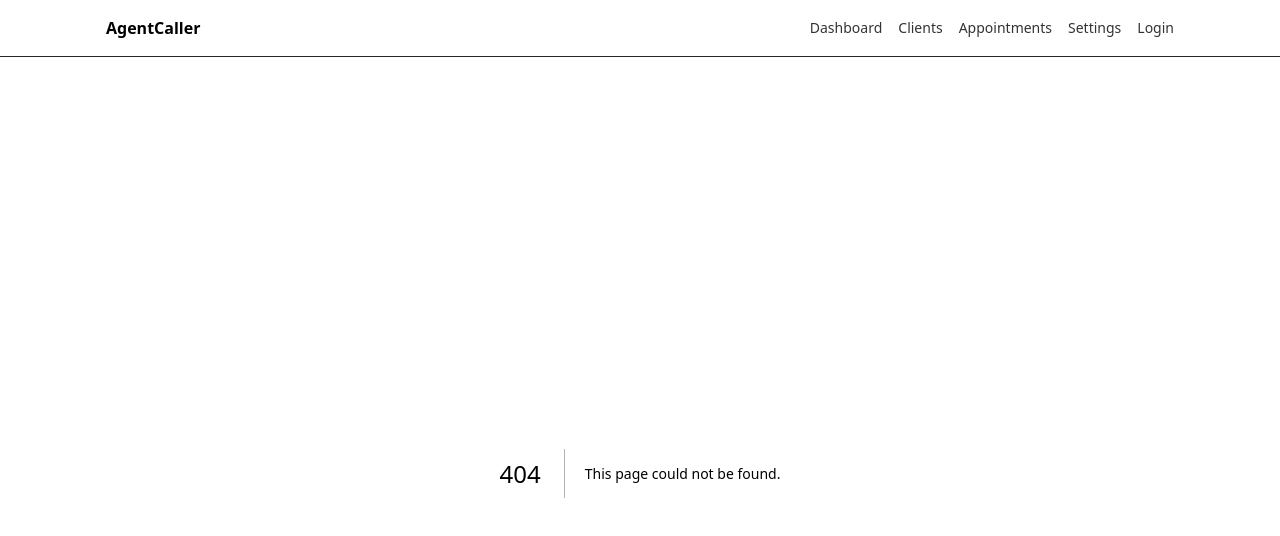
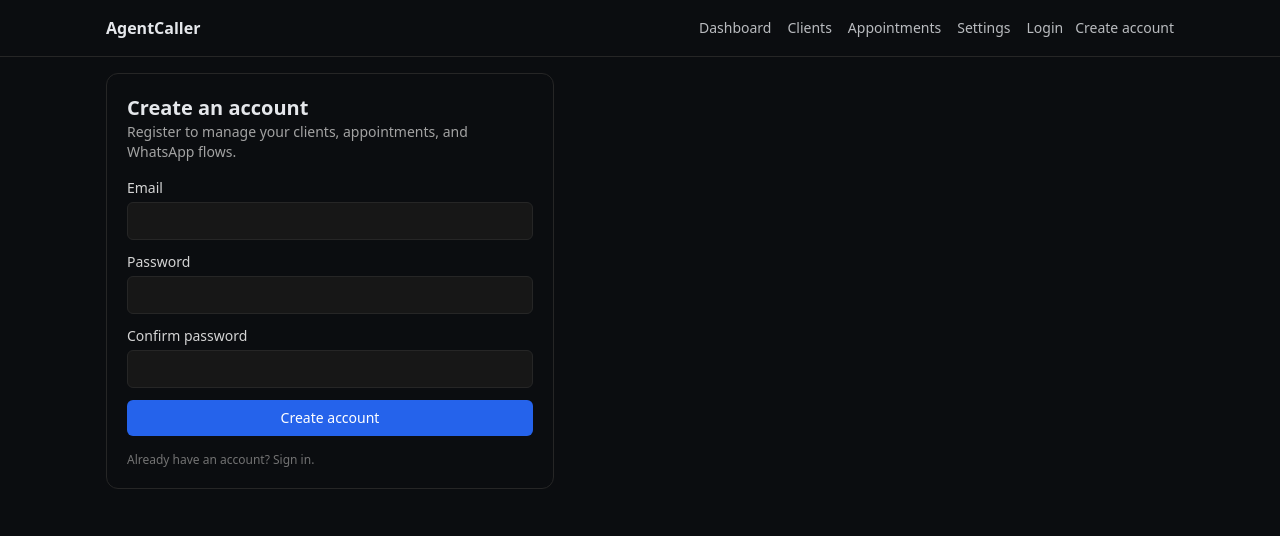
Before and after one commit to breyesr/calleragent, a Next.js app in the folder frontend/: page /register in a window 1280 px wide. Before the commit this address had no page. Shown: the top 536 px of the page. Built offline with nearby package versions, Linux system fonts and the light colour scheme; no server answers.

Commit message:
feat(frontend): add /register page with links from login/header

```diff
--- a/frontend/app/login/page.tsx
+++ b/frontend/app/login/page.tsx
@@ -19,6 +19,7 @@ export default function LoginPage() {
   const [loading, setLoading] = useState(false);
   const [error, setError] = useState<string | null>(null);
   const redirectTo = searchParams?.get("redirectTo") || "/clients";
+  const registered = searchParams?.get("registered") === "1";
 
   const handleSubmit = async (event: FormEvent<HTMLFormElement>) => {
     event.preventDefault();
@@ -94,13 +95,18 @@ export default function LoginPage() {
           Password
           <Input type="password" value={password} onChange={(event) => setPassword(event.target.value)} required autoComplete="current-password" />
         </label>
+        {registered ? <p className="text-sm text-emerald-400">Account created. Please log in.</p> : null}
         {error ? <p className="text-sm text-red-400">{error}</p> : null}
         <Button type="submit" loading={loading} className="w-full">
           Log in
         </Button>
       </form>
       <p className="text-xs text-neutral-500">
-        Need an account? Use the API (or `make backend-shell`) to run `POST /v1/auth/register` once, then log in here.
+        Need an account?{" "}
+        <a className="hover:underline" href="/register">
+          Create one now
+        </a>
+        .
       </p>
     </section>
   );
--- /dev/null
+++ b/frontend/app/register/page.tsx
@@ -0,0 +1,112 @@
+"use client";
+
+import { FormEvent, useState } from "react";
+import { useRouter } from "next/navigation";
+
+import Button from "@/components/Button";
+import Input from "@/components/Input";
+import { api } from "@/lib/api-client";
+import type { components } from "@/lib/api-types";
+import { useToken } from "@/lib/useToken";
+
+type TokenResponse = components["schemas"]["Token"];
+
+export default function RegisterPage() {
+  const router = useRouter();
+  const { setToken } = useToken();
+  const [email, setEmail] = useState("");
+  const [password, setPassword] = useState("");
+  const [confirmPassword, setConfirmPassword] = useState("");
+  const [loading, setLoading] = useState(false);
+  const [error, setError] = useState<string | null>(null);
+
+  const handleSubmit = async (event: FormEvent<HTMLFormElement>) => {
+    event.preventDefault();
+    setError(null);
+
+    if (!email || !password || !confirmPassword) {
+      setError("Email and password are required.");
+      return;
+    }
+
+    if (password !== confirmPassword) {
+      setError("Passwords must match.");
+      return;
+    }
+
+    setLoading(true);
+    try {
+      await api("/v1/auth/register", {
+        method: "POST",
+        body: JSON.stringify({ email, password }),
+      });
+
+      const loginResponse = await fetch("/api/session/login", {
+        method: "POST",
+        headers: {
+          "Content-Type": "application/json",
+        },
+        body: JSON.stringify({ email, password }),
+      });
+
+      if (!loginResponse.ok) {
+        router.push("/login?registered=1");
+        return;
+      }
+
+      const token = (await loginResponse.json()) as TokenResponse;
+      setToken(token.access_token);
+      router.push("/clients");
+    } catch (err) {
+      setError(err instanceof Error ? err.message : String(err));
+    } finally {
+      setLoading(false);
+    }
+  };
+
+  return (
+    <section className="card space-y-4 max-w-md">
+      <div>
+        <h1 className="text-xl font-semibold">Create an account</h1>
+        <p className="text-sm text-neutral-400">Register to manage your clients, appointments, and WhatsApp flows.</p>
+      </div>
+      <form onSubmit={handleSubmit} className="space-y-3">
+        <label className="flex flex-col gap-1 text-sm text-neutral-300">
+          Email
+          <Input type="email" value={email} onChange={(event) => setEmail(event.target.value)} required autoComplete="email" />
+        </label>
+        <label className="flex flex-col gap-1 text-sm text-neutral-300">
+          Password
+          <Input
+            type="password"
+            value={password}
+            onChange={(event) => setPassword(event.target.value)}
+            required
+            autoComplete="new-password"
+          />
+        </label>
+        <label className="flex flex-col gap-1 text-sm text-neutral-300">
+          Confirm password
+          <Input
+            type="password"
+            value={confirmPassword}
+            onChange={(event) => setConfirmPassword(event.target.value)}
+            required
+            autoComplete="new-password"
+          />
+        </label>
+        {error ? <p className="text-sm text-red-400">{error}</p> : null}
+        <Button type="submit" loading={loading} className="w-full">
+          Create account
+        </Button>
+      </form>
+      <p className="text-xs text-neutral-500">
+        Already have an account?{" "}
+        <a className="hover:underline" href="/login">
+          Sign in
+        </a>
+        .
+      </p>
+    </section>
+  );
+}
--- a/frontend/components/HeaderNav.tsx
+++ b/frontend/components/HeaderNav.tsx
@@ -45,9 +45,14 @@ export function HeaderNav() {
           Logout
         </button>
       ) : (
-        <a className="hover:underline" href="/login">
-          Login
-        </a>
+        <div className="flex items-center gap-3">
+          <a className="hover:underline" href="/login">
+            Login
+          </a>
+          <a className="hover:underline" href="/register">
+            Create account
+          </a>
+        </div>
       )}
     </nav>
   );
```
